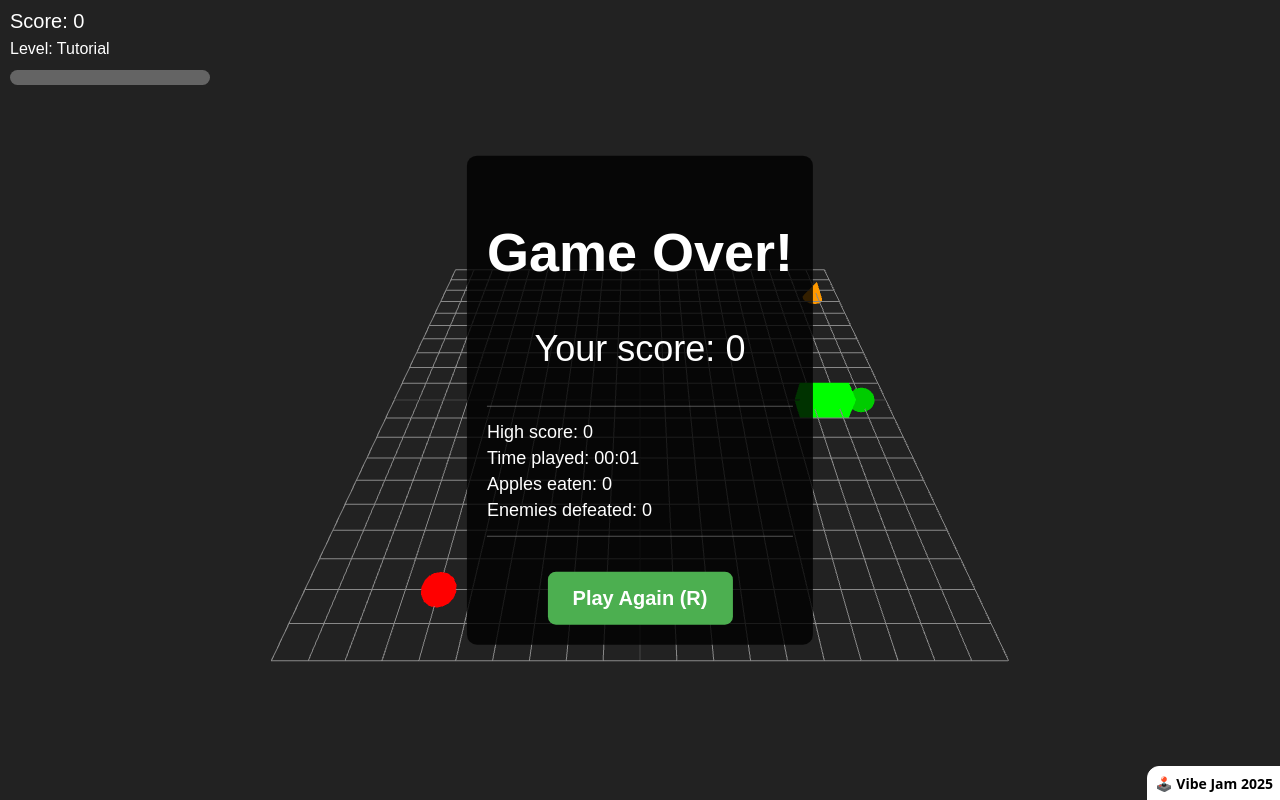
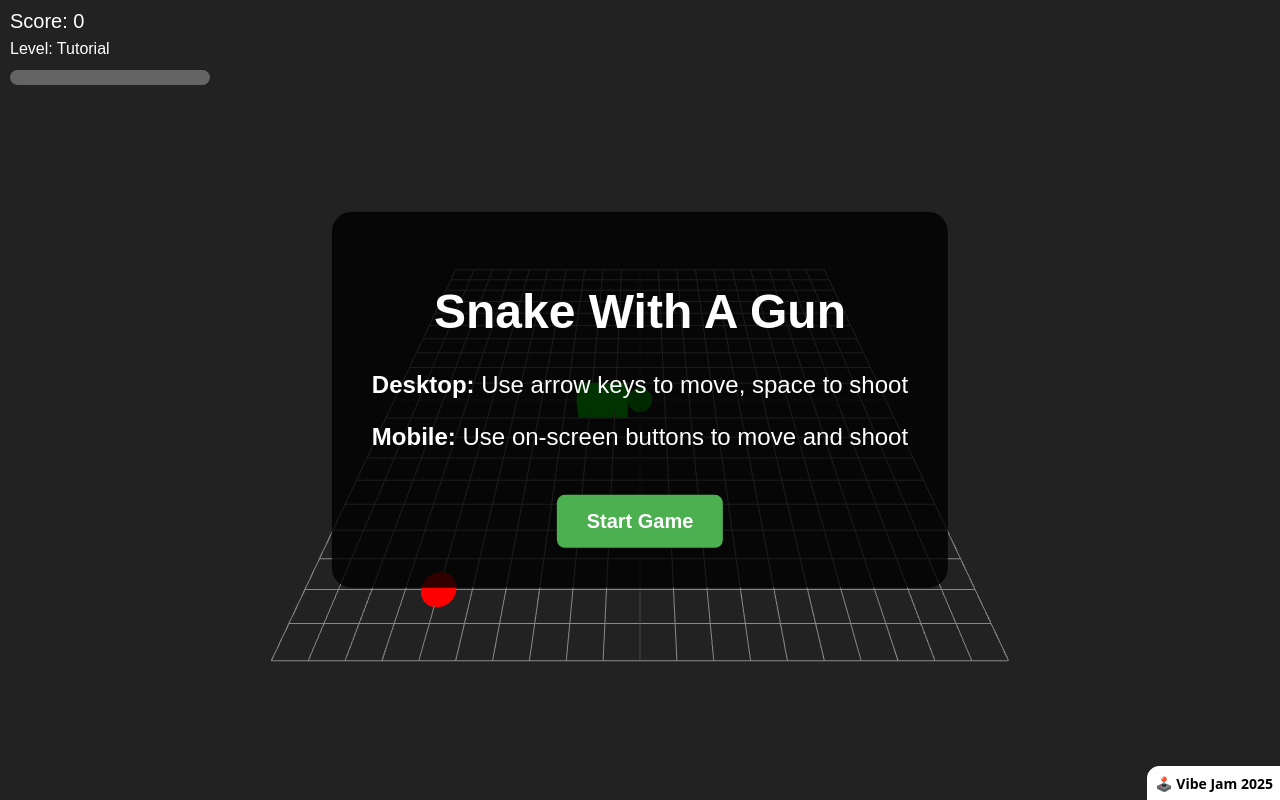
Before and after one commit to LorenzoFG95/SnakeWithAGun, a plain HTML site: page index.html in a window 1280 px wide. Drawn offline with nearby package versions, Linux system fonts and the light colour scheme.

Commit message:
feat: start menu

```diff
--- a/game.js
+++ b/game.js
@@ -52,7 +52,7 @@ let gameStartTime = 0; // Track game start time
 let gameTime = 0; // Track total game time
 let lastMoveTime = 0;
 let gameActive = true;
-let isPaused = false; // New variable for pause state
+let isPaused = true; // Game starts paused with start menu visible
 let bullets = [];
 let enemies = [];
 let lastShotTime = 0;
@@ -1690,6 +1690,16 @@ function createGigaBoss(customPosition = null) {
 }
 
 // Mobile controls setup function
+// Start menu functionality
+const startMenu = document.getElementById('startMenu');
+const startButton = document.getElementById('startButton');
+
+startButton.addEventListener('click', () => {
+    startMenu.style.display = 'none';
+    togglePause();
+    gameActive = true;
+});
+
 function setupMobileControls() {
     // Get mobile control elements
     const upBtn = document.getElementById('upBtn');
--- a/index.html
+++ b/index.html
@@ -203,6 +203,14 @@
             <div id="shootBtn" class="controlBtn">SHOOT</div>
         </div>
     </div>
+    <div id="startMenu" style="position: absolute; top: 50%; left: 50%; transform: translate(-50%, -50%); color: white; font-family: Arial, sans-serif; font-size: 24px; text-align: center; z-index: 1000; background-color: rgba(0, 0, 0, 0.8); padding: 40px; border-radius: 20px; min-width: 400px;">
+        <h1>Snake With A Gun</h1>
+        <div style="text-align: left; margin: 20px 0;">
+            <p><strong>Desktop:</strong> Use arrow keys to move, space to shoot</p>
+            <p><strong>Mobile:</strong> Use on-screen buttons to move and shoot</p>
+        </div>
+        <button id="startButton" style="padding: 15px 30px; font-size: 20px; margin-top: 20px; cursor: pointer; border-radius: 8px; border: none; background-color: #4CAF50; color: white; font-weight: bold;">Start Game</button>
+    </div>
     <a target="_blank" href="https://jam.pieter.com" style="font-family: 'system-ui', sans-serif; position: fixed; bottom: -1px; right: -1px; padding: 7px; font-size: 14px; font-weight: bold; background: #fff; color: #000; text-decoration: none; z-index: 10; border-top-left-radius: 12px; z-index: 10000; border: 1px solid #fff;">🕹️ Vibe Jam 2025</a>
     <script type="importmap">
         {
```
